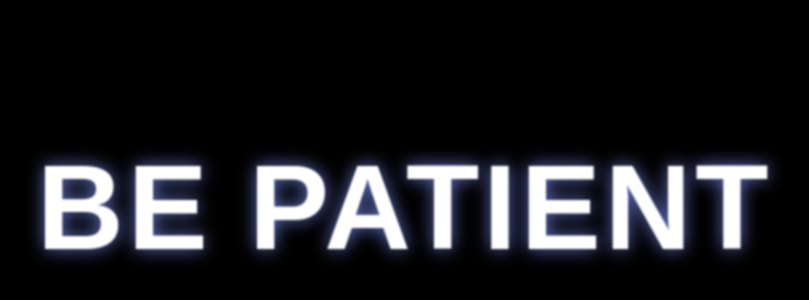
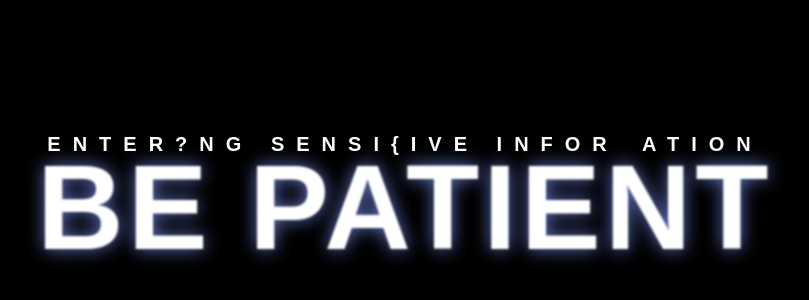
Before and after one commit to coderscantina/obs-stream-overlays, a Vue app: page /secrets in a window 1280 px wide. Shown: the part 202-502 px from the top of the page, without its empty margins (235-1044 px from the left). Built offline with nearby package versions, Linux system fonts and the light colour scheme.

Commit message:
💄 improve text handling

```diff
--- a/src/components/BigTextBox.vue
+++ b/src/components/BigTextBox.vue
@@ -1,7 +1,13 @@
 <template>
   <div class="big-text-box">
-    <FadeText :text="subheader" class="h1 display-1 pb-1" />
-    <FadeText :text="header" class="h1 display-3" text-class="text-blur-animated" :class="headerClass" />
+    <FadeText my-key="subheader" :text="subheader" class="h1 display-1 pb-1" />
+    <FadeText
+      :text="header"
+      :class="headerClass"
+      my-key="header"
+      class="h1 display-3"
+      text-class="text-blur-animated"
+    />
   </div>
 </template>
 
--- a/src/components/FadeText.vue
+++ b/src/components/FadeText.vue
@@ -3,7 +3,7 @@
     <div :class="textClass">
       <span
         v-for="(l, i) in letters"
-        :key="key(i)"
+        :key="key(i, l)"
         :style="{ 'animation-delay': delay() }"
         class="animate__animated animate__fadeIn animate__faster"
         >{{ l }}</span
@@ -18,6 +18,7 @@ import { computed } from 'vue'
 
 const props = defineProps({
   text: String,
+  myKey: String,
   textClass: String,
   delay: {
     type: Number,
@@ -26,12 +27,12 @@ const props = defineProps({
 })
 const letters = computed(() => props.text.split(''))
 
-function key(i) {
-  return md5(props.text + i)
+function key(i, l) {
+  return md5(props.myKey + i + l)
 }
 
 function delay() {
-  const d = props.delay + Math.random() * 750
+  const d = props.delay + Math.random() * 500
   return `${d}ms`
 }
 </script>
```
